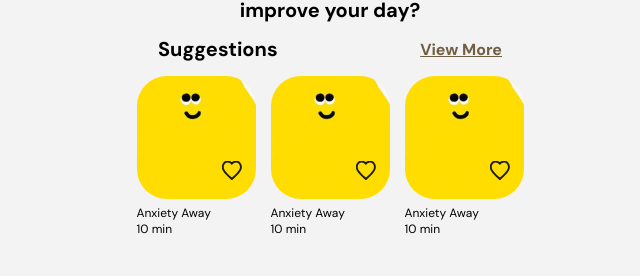
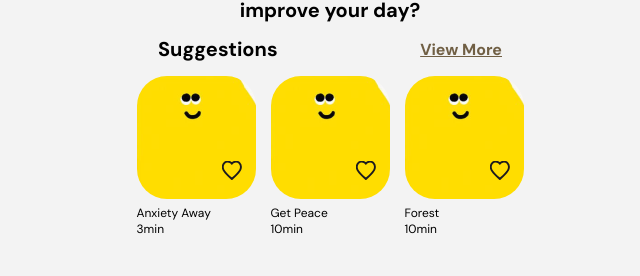
Before and after one commit to ohmaruko/Tranquify, a Next.js app: page /meditationMenu in a window 1280 px wide. Shown: the part 137-413 px from the top of the page, without its empty margins (310-950 px from the left). Built offline with nearby package versions, Linux system fonts and the light colour scheme.

Commit message:
add data to meditation card medium

```diff
--- a/components/MeditationCardMedium/index.js
+++ b/components/MeditationCardMedium/index.js
@@ -1,7 +1,6 @@
 import styles from './MeditationCardMedium.module.css'
 import { useState } from 'react';
 import Link from 'next/link';
-// import { favourite } from;
 
 export default function MeditationCardMedium({
     title,
@@ -16,7 +15,8 @@ export default function MeditationCardMedium({
     }
     return(
         <div className={styles.cardContainer}>
-            <Link href={source} style={{textDecoration: 'none'}}>
+            {/* <Link href={source} style={{textDecoration: 'none'}}> */}
+            <div>
                 <div
                 style={{backgroundImage: `url(${thumbnail})`, width: '100%', height: '100%'}}
                 className={styles.thumbnail}
@@ -31,7 +31,8 @@ export default function MeditationCardMedium({
                          />
                     </svg>
                 </div>
-            </Link>
+            {/* </Link> */}
+            </div>
             <div className={styles.text}>
                 <p>{title}</p>
                 <p>{time}</p>
--- a/components/SearchBar/SarchBar.module.css
+++ b/components/SearchBar/SarchBar.module.css
@@ -13,8 +13,6 @@
 }
 .searchResult {
     position:absolute;
-    width: 430px;
-    height: 932px;
     margin: auto;
     display: flex;
     flex-direction: column;
--- a/data/meditation.js
+++ b/data/meditation.js
@@ -7,7 +7,8 @@ export const meditationData = {
             category: "stress",
             isSaved: true,
             isOnlyMusic: false,
-            source: "https://youtu.be/EfubAj5f_rM?si=m_RyVXq3-N86vyd0"
+            source: "https://www.youtube.com/embed/EfubAj5f_rM?si=gzCDTbEaZOocxzVQ",
+            thumbnail: "/images/placeholder.png"
         },
         {
             title: "Get Peace",
@@ -16,7 +17,8 @@ export const meditationData = {
             category: "anger",
             isSaved: false,
             isOnlyMusic: false,
-            source: "https://youtu.be/cZJAsW_5SRA?si=kY2zWkQ0jw0-1IPE"
+            source: "https://www.youtube.com/embed/cZJAsW_5SRA?si=0NPeXUHvPMQ8ECeT",
+            thumbnail: "/images/placeholder.png"
         },
         {
             title: "Forest",
@@ -25,7 +27,8 @@ export const meditationData = {
             category: "",
             isSaved: false,
             isOnlyMusic: true,
-            source: "https://youtu.be/4S3yJkGWM4E?si=3W40JNraFmiirHLP"
+            source: "https://www.youtube.com/embed/4S3yJkGWM4E?si=X2wBMxllfLH68NTy",
+            thumbnail: "/images/placeholder.png"
         }
     ]
 }
--- a/pages/meditationMenu.js
+++ b/pages/meditationMenu.js
@@ -1,10 +1,16 @@
 import styles from '../styles/MeditationMenu.module.css';
+import SearchBar from '@/components/SearchBar';
+import LinkButton from '@/components/LinkButton';
 import CategoryCard from '@/components/CategoryCard';
 import MeditationCardMedium from '@/components/MeditationCardMedium';
-import LinkButton from '@/components/LinkButton';
-import SearchBar from '@/components/SearchBar';
+import { meditationData } from '@/data/meditation';
+import { useState } from 'react';
 
 export default function meditationMenu() {
+    const [isDisplayed, setIsDisplayed] = useState(false);
+    const [media, setMedia] = useState();
+    const [mediaTitle, setMediaTitle] = useState();
+
     return(
         <>
             <div className={styles.container}>
@@ -16,10 +22,43 @@ export default function meditationMenu() {
                     <LinkButton link="#" linkText="View More" />
                 </div>
                 <div className={styles.meditationCards}>
-                    <MeditationCardMedium title="Anxiety Away" time="10 min" source="#" thumbnail="/images/placeholder.png" />
-                    <MeditationCardMedium title="Anxiety Away" time="10 min" source="#" thumbnail="/images/placeholder.png" />
-                    <MeditationCardMedium title="Anxiety Away" time="10 min" source="#" thumbnail="/images/placeholder.png" />
+                    <div onClick={()=> {
+                        setIsDisplayed(true);
+                        setMedia(meditationData.meditations[0].source);
+                        setMediaTitle(meditationData.meditations[0].title)
+                        }}>
+                        <MeditationCardMedium title={meditationData.meditations[0].title} time={meditationData.meditations[0].duration + "min"} thumbnail={meditationData.meditations[0].thumbnail} />
+                    </div>
+                    <div onClick={()=> {
+                        setIsDisplayed(true);
+                        setMedia(meditationData.meditations[1].source);
+                        setMediaTitle(meditationData.meditations[1].title)
+                        }}>
+                        <MeditationCardMedium title={meditationData.meditations[1].title} time={meditationData.meditations[1].duration + "min"} thumbnail={meditationData.meditations[1].thumbnail} />
+                    </div>
+                    <div onClick={()=> {
+                        setIsDisplayed(true);
+                        setMedia(meditationData.meditations[2].source);
+                        setMediaTitle(meditationData.meditations[2].title)
+                        }}>
+                        <MeditationCardMedium title={meditationData.meditations[2].title} time={meditationData.meditations[2].duration + "min"} thumbnail={meditationData.meditations[2].thumbnail} />
+                    </div>
                 </div>
+                {/* Overlay screen */}
+                <div className={styles.overlay}
+                    style={{display: isDisplayed ? "block" : "none"}}>
+                        <div className={styles.overlayInnerContainer}>
+                            <div className={styles.video}>
+                                {/* change here depends on source (now youtube)*/}
+                                <iframe width="420" height="345" src={media}
+                                frameborder="0" border="0" cellspacing="0">
+                                </iframe>
+                            </div>
+                            <div><h1>{mediaTitle}</h1></div>
+                            <div onClick={()=>setIsDisplayed(false)} className={styles.closeButton}>close</div>
+                        </div>
+                </div>
+
                 <div className={styles.categoryCards}>
                     <CategoryCard category="Favourite" backgraound="/images/placeholder.png" link="/meditationFavourite"/>
                     <CategoryCard category="Mood and Goal" backgraound="/images/placeholder.png" link="/meditationFavourite"/>
--- a/styles/MeditationMenu.module.css
+++ b/styles/MeditationMenu.module.css
@@ -33,3 +33,19 @@
     justify-content: center;
     gap: 17px;
 }
+.overlay {
+    position: fixed;
+    width: 100%;
+    height: 100%;
+    top: 0;
+    left: 0;
+    right: 0;
+    bottom: 0;
+    background-color: rgba(0,0,0,0.8);
+    z-index: 2;
+    cursor: pointer;
+  }
+  .overlayInnerContainer {
+    margin: 1rem;
+    color: var(--white);
+  }
```
